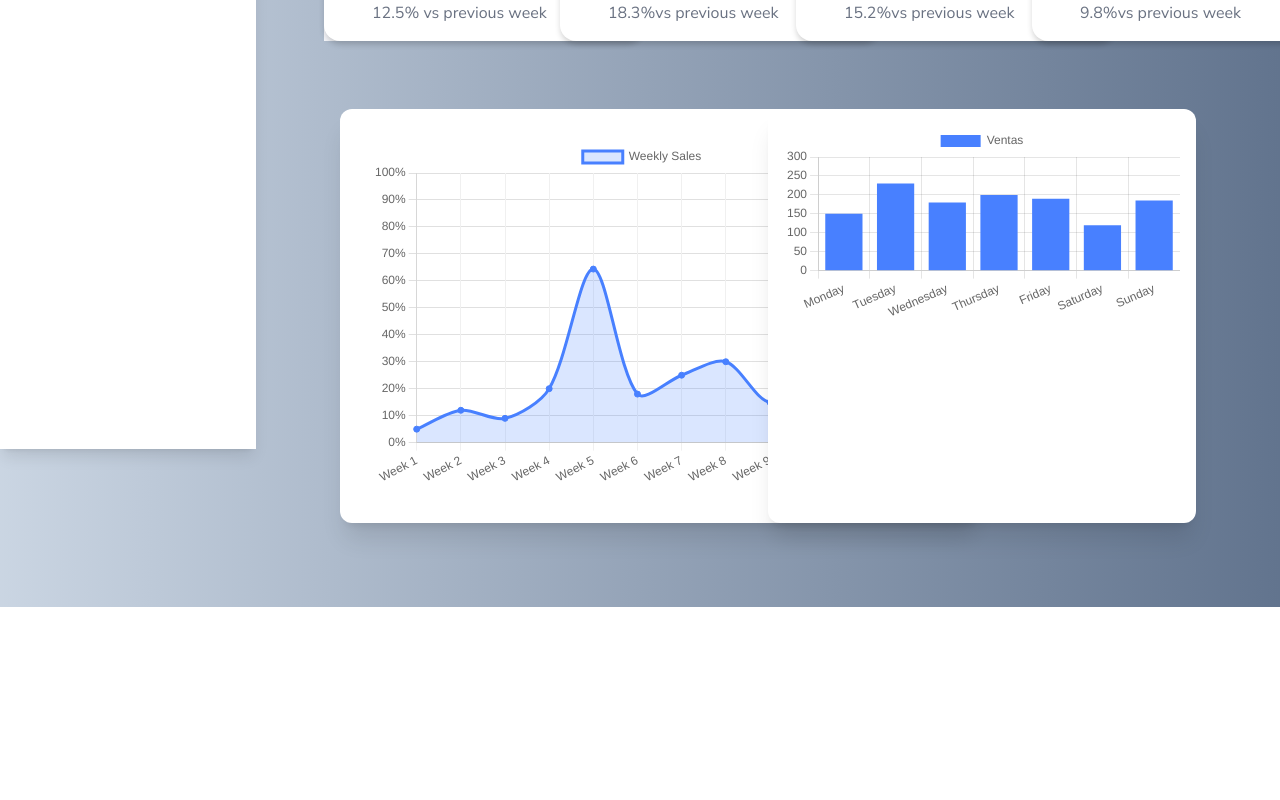
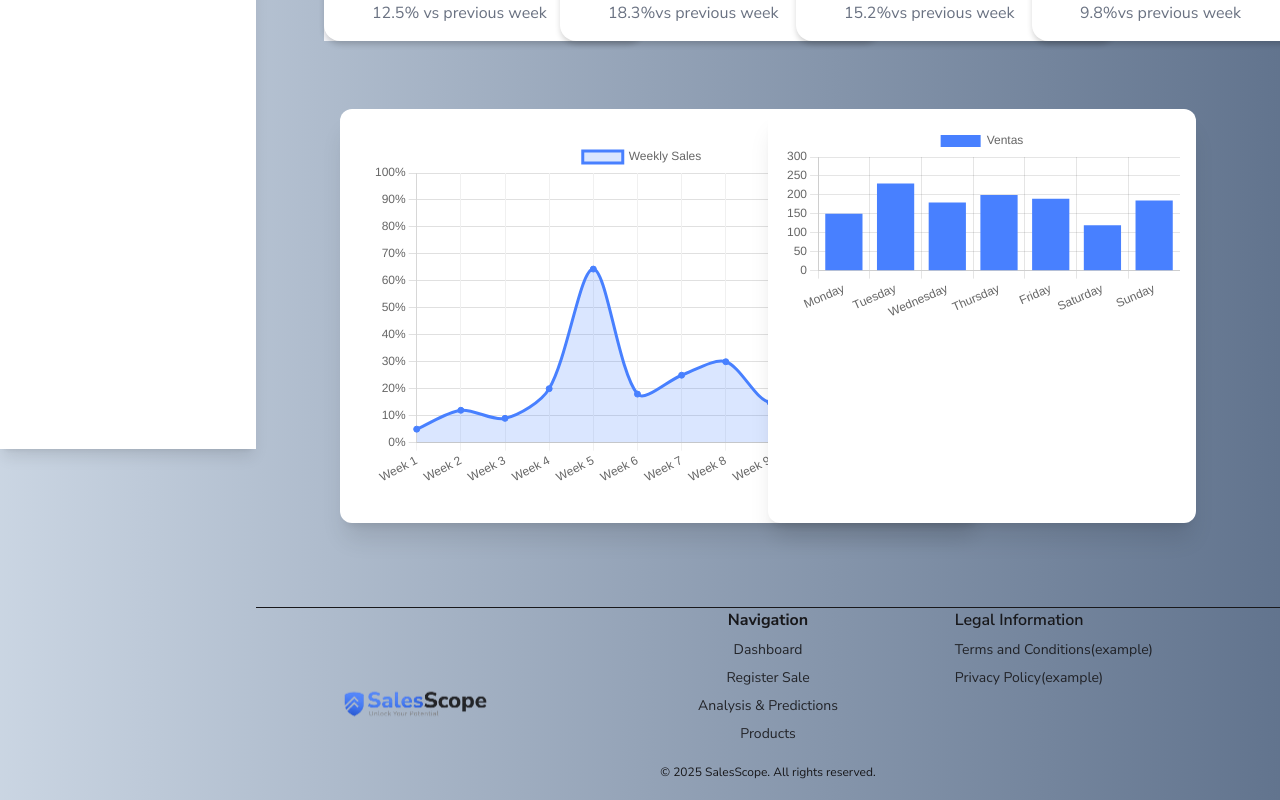
Before and after one commit to IntegrativeProject/SalesScope-Frontend, a Next.js app: page / in a window 1280 px wide. Shown: the part 351-1151 px from the top of the page. Before the commit the page ends 958 px from the top, so only its background shows below. Built offline with nearby package versions, Linux system fonts and the light colour scheme; no server answers.

Commit message:
component efoter integrated into the dashboard

```diff
--- a/src/app/(dashboard)/layout.tsx
+++ b/src/app/(dashboard)/layout.tsx
@@ -1,3 +1,4 @@
+import Footer from "@/components/ui/Footer";
 import Navbar from "@/components/ui/Navbar";
 import Sidebar from "@/components/ui/Sidebar";
 
@@ -24,6 +25,7 @@ export default function RootLayout({
         <main className="mt-16 p-6 overflow-y-auto min-h-screen">
           {children}
         </main>
+      <Footer/>
       </div>
     </div>
   );
--- a/src/components/ui/Footer.tsx
+++ b/src/components/ui/Footer.tsx
@@ -4,7 +4,7 @@ import Image from "next/image";
 export default function Footer() {
   return (
     <footer className="">
-      <div className="max-w-7xl mx-auto grid md:grid-cols-3 gap-6 border-t border-gray-500/70 ">
+      <div className="max-w-screen mx-auto grid md:grid-cols-3 gap-6 border-t ">
         <div className="flex items-end">
           <Image
             src="/img/logo.png"
```
